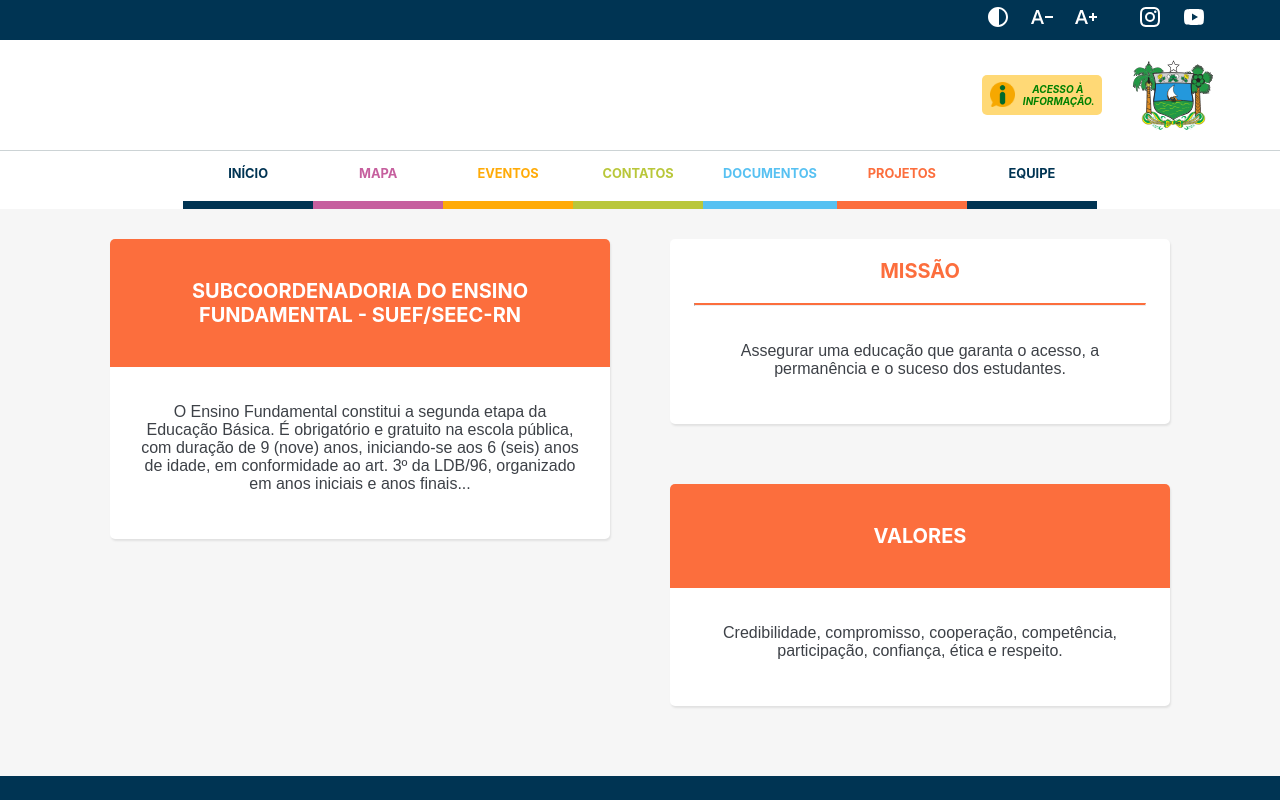
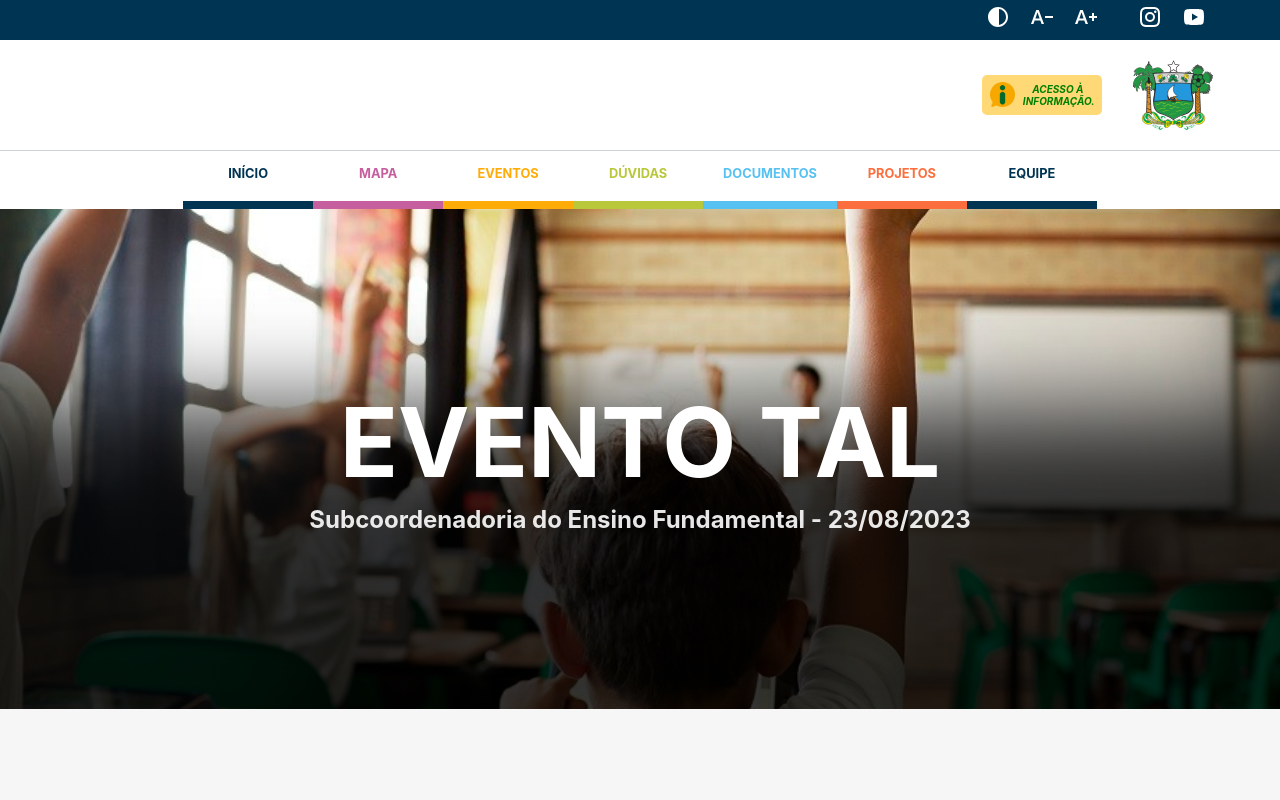
Before and after one commit to dtayna/site-suef, a React (Create React App) app: page / in a window 1280 px wide. Shown: the top 800 px of the page. Built offline with nearby package versions, Linux system fonts and the light colour scheme.

Commit message:
começo do carousele e ajustes

```diff
--- a/src/components/carousel.js
+++ b/src/components/carousel.js
@@ -1,23 +1,67 @@
 import styled from 'styled-components';
-import URLimagemteste from '../assets/imagemteste.png';
+import URLimagemteste from '../assets/imagemteste.jpg';
 
 const CarrosselContainer = styled.div`
-   width: 100%;
-   height: 400px;
-   background-color:  #ffd976;
-   display: flex;
-   justify-content: center;
+    width: 100%;
+    height: 400px;
+    max-height: 400px;
+    display: flex;
+    justify-content: center;
 `;
 
-const Imagem1 = styled.img`
-    max-height: 400px;
+const Imagem1 = styled.div`
+    padding: 50px;
+    display: flex;
+    width: 100%;
+    align-items: center;
+    justify-content: center;
+    flex-direction: column;
+    height: 400px;
+    background: lightblue url("../imagemteste.jpg") no-repeat center;
+    background-size: cover;
+    box-shadow: inset 0px -300px 100px rgb(0 0 0 / 80%);
+`;
+
+const SubTitle = styled.p`
+    margin: 0px 0px 0px 0px;
+    text-align: center;
+    font-size: 1.5em;
+    font-weight: bold;
+    color: white;
+    opacity : 0.9;
+
+`;
+
+const Title = styled.p`
+    margin: 0px 0px 5px 0px;
+    text-align: center;
+    font-size: 6em;
+    font-weight: bold;
+    color: white;
+    opacity : 1;
+    text-wrap: wrap;
+
+    @media screen and (max-width: 734px) {
+        font-size: 4em;
+    }
+
+    @media screen and (max-width: 280px) {
+        font-size: 2em;
+    }
 `;
 
 
 const Carousel = () => {
     return(
         <CarrosselContainer >
-            <Imagem1 src={URLimagemteste}/>
+           <Imagem1>
+               <Title>
+                   EVENTO TAL
+               </Title>
+               <SubTitle>
+                   Subcoordenadoria do Ensino Fundamental - 23/08/2023
+               </SubTitle>
+           </Imagem1>
         </CarrosselContainer>
 
     );
--- a/src/components/event-card.js
+++ b/src/components/event-card.js
@@ -9,7 +9,7 @@ const DivTitle = styled.div`
     flex-direction: column;
     justify-content:end;
     margin: 0;
-    padding: 20px;
+    padding: 30px;
     background: lightblue url("../imagemteste.jpg") no-repeat center;
     border-radius: 5px 5px 0px 0px;
 `;
@@ -44,7 +44,7 @@ const Title = styled.p`
 // text-shadow: 1px 2px 3px #000;
 
 const DivText = styled.div`
-    padding: 20px 30px 30px 30px;
+    padding: 15px 30px 30px 30px;
 `;
 
 const Container = styled.div`
@@ -53,7 +53,7 @@ const Container = styled.div`
     background-color:  ${props => props.backgroundcolor? props.backgroundcolor : "white"};
     max-width: 500px;
     border-radius: 5px;
-    margin: 30px;
+    margin: 0px 25px 30px 25px;
     box-shadow: var(--grayBoxShadow);
     transition-duration: 0.5s, 0.5s;
 
--- a/src/components/main-menu.js
+++ b/src/components/main-menu.js
@@ -57,7 +57,7 @@ const MainMenu = () => {
           <Link className="links" to="/eventos">
           <ItemDesktop  itemcolor={"var(--yellow)"}>EVENTOS</ItemDesktop>
           </Link>
-          <ItemDesktop  itemcolor={"var(--green)"}>CONTATOS</ItemDesktop>
+          <ItemDesktop  itemcolor={"var(--green)"}>DÚVIDAS</ItemDesktop>
           <ItemDesktop  itemcolor={"var(--blue)"}>DOCUMENTOS</ItemDesktop>
           <ItemDesktop  itemcolor={"var(--red)"}>PROJETOS</ItemDesktop>
           <Link className="links" to="/equipe">
--- a/src/components/text-card.js
+++ b/src/components/text-card.js
@@ -4,7 +4,7 @@ import { Text , Line } from './global-components';
 const DivTitle = styled.div`
     margin: 0;
     padding: 20px;
-    background-color: var(--mainColor2);
+    background-color: var(--mainColor1);
     border-radius: 5px 5px 0px 0px;
 `;
 
--- a/src/containers/quadros-institucionais.js
+++ b/src/containers/quadros-institucionais.js
@@ -1,5 +1,6 @@
 import styled from 'styled-components';
 import TextCard from '../components/text-card';
+import { SuperTitle } from '../components/global-components';
 
 const ContainerQuadros = styled.section`
   display: flex;
@@ -13,6 +14,7 @@ const ContainerQuadros = styled.section`
 `;
 
 const ContainerCol = styled.div`
+margin-top: 50px;
   display: flex;
   justify-content: center;
   align-items: center;
@@ -20,9 +22,20 @@ const ContainerCol = styled.div`
 
 `;
 
+const Container = styled.div`
+  margin-top: 150px;
+  display: flex;
+  flex-direction: column;
+
+`;
+
 const QuadrosInstitucionais = () => {
   return(
+        <Container>
+        <SuperTitle color={"var(--mainColor1)"}> Conheça a Subcoordenadoria do Ensino Fundamental do RN!</SuperTitle>
+
         <ContainerQuadros>
+
           <ContainerCol>
             <TextCard
               tipo={"primario"}
@@ -33,7 +46,7 @@ const QuadrosInstitucionais = () => {
             </ContainerCol>
             <ContainerCol>
             <TextCard
-              tipo={"primari"}
+              tipo={"primario"}
               primeiro={false}
               title={"MISSÃO"}
               text={"Assegurar uma educação que garanta o acesso, a permanência e o suceso dos estudantes."}
@@ -46,6 +59,7 @@ const QuadrosInstitucionais = () => {
             />
             </ContainerCol>
         </ContainerQuadros>
+        </Container>
   );
 }
 export default QuadrosInstitucionais;
--- a/src/containers/team-roster.js
+++ b/src/containers/team-roster.js
@@ -1,9 +1,16 @@
 import styled from 'styled-components';
 import ProfileCard from '../components/profile-card';
-import { Row, Col } from '../components/global-components';
+import { Row, Col , SuperTitle } from '../components/global-components';
+
+const Container = styled.div`
+    margin-top:0px;
+    padding-top: 50px;
+`;
 
 const TeamRoster = () => {
   return(
+        <Container>
+            <SuperTitle color="var(--mainColor1)">Conheça nossa Equipe!</SuperTitle>
             <Col gap="40px" padding="50px">
                 <Row gap="20px">
                     <ProfileCard/>
@@ -18,6 +25,7 @@ const TeamRoster = () => {
                     <ProfileCard/>
                 </Row>
             </Col>
+        </Container>
   );
 }
 
--- a/src/pages/equipe.js
+++ b/src/pages/equipe.js
@@ -4,9 +4,7 @@ import { SuperTitle } from '../components/global-components';
 
 const Equipe = () => {
   return(
-        <div>
           <TeamRoster/>
-        </div>
   );
 }
 export default Equipe;
--- a/src/pages/inicio.js
+++ b/src/pages/inicio.js
@@ -5,6 +5,8 @@ import Carousel from '../components/carousel'
 const Inicio = () => {
   return(
         <div>
+          <Carousel/>
+          <br></br>
           <QuadrosInstitucionais/>
         </div>
   );
```
Lines whose indentation alone changed are shown as unchanged.
